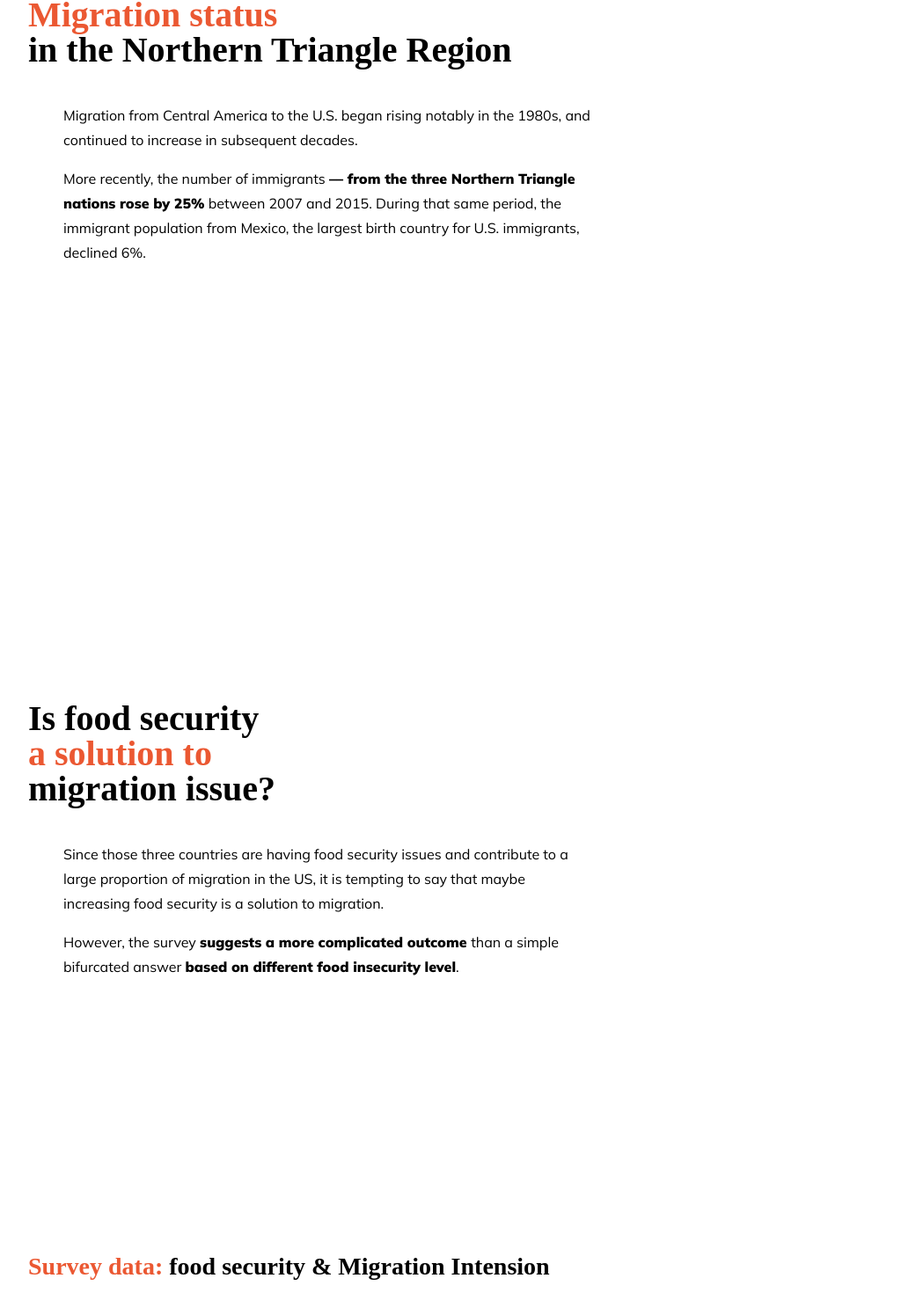
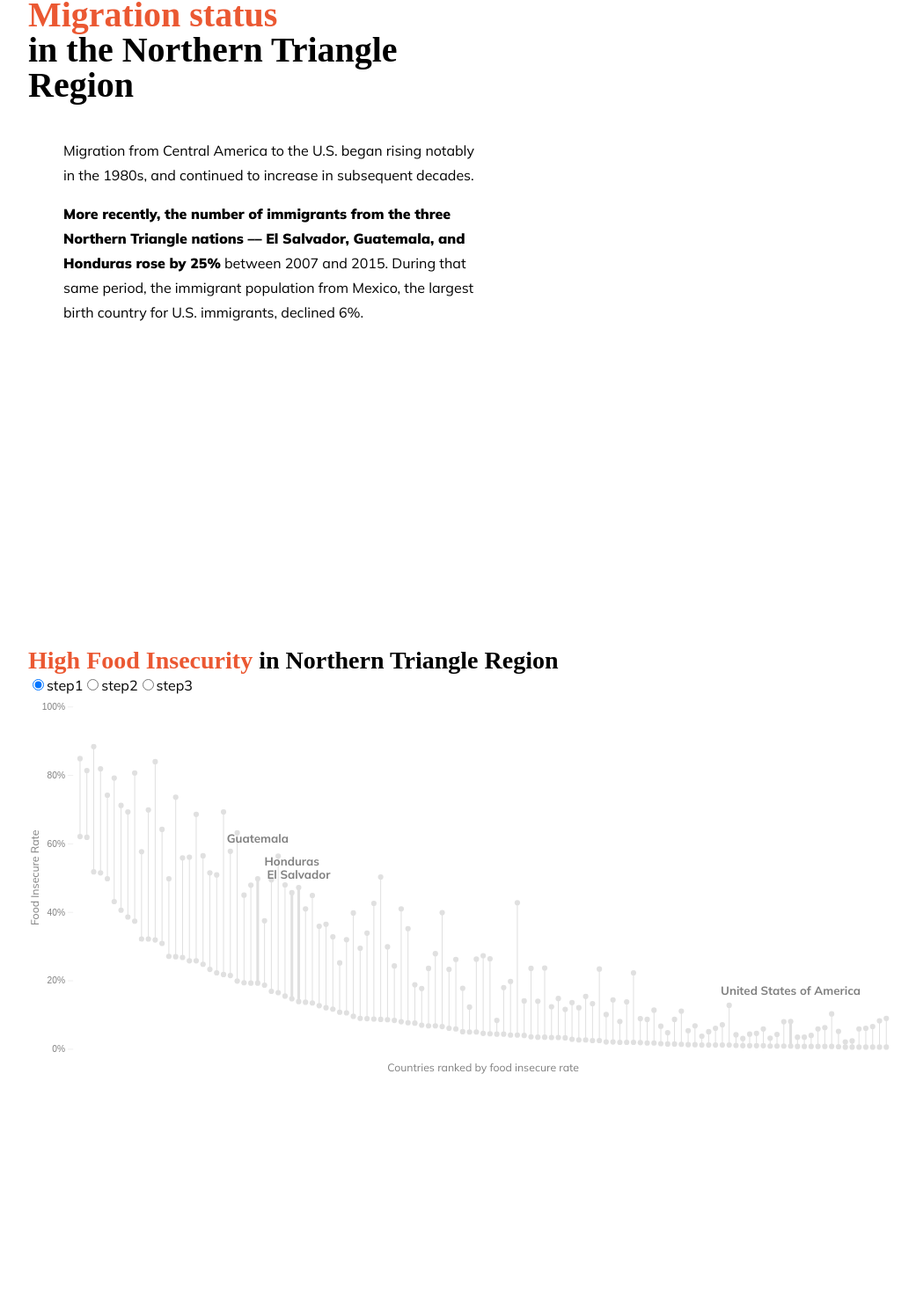
Before and after one commit to albatross97/food-mig, a React (Create React App) app: page / in a window 1280 px wide. Shown: the part 1043-2513 px from the top of the page at 88% size, without its empty margins (96-1137 px from the left). Built offline with nearby package versions, Linux system fonts and the light colour scheme; no server answers; a web font is replaced by a local one.

Commit message:
food chart update

```diff
--- a/src/components/DotChart.jsx
+++ b/src/components/DotChart.jsx
@@ -1,9 +1,9 @@
 import * as d3 from 'd3';
-import React, { useRef, useState, useEffect } from 'react';
+import { useRef, useEffect } from 'react';
 
 const DotChart = ({ nodes, step }) => {
-  const svgRef = React.useRef(null);
-  const tooltipRef = React.useRef(null);
+  const svgRef = useRef(null);
+  const tooltipRef = useRef(null);
 
   //d3 chart settings
   const width = 1000;
@@ -61,7 +61,7 @@ const DotChart = ({ nodes, step }) => {
   const tooltip = d3.select('#tooltip-survey').classed('hidden', true);
   const mouseover = function (event, d) {
     d3.select(this).attr('fill', '#ff6666').attr('r', 5);
-    console.log(d.x, event.layerX, event.pageX);
+    // console.log(d.x, event.layerX, event.pageX);
 
     tooltip
       .style('left', event.layerX + 15 + 'px')
--- /dev/null
+++ b/src/components/FoodChart.jsx
@@ -0,0 +1,237 @@
+import * as d3 from 'd3';
+import { useRef, useState, useEffect } from 'react';
+import fooddata from '../data/food-global.csv';
+
+const MARGIN = { TOP: 10, BOTTOM: 30, LEFT: 50, RIGHT: 40 };
+const WIDTH = 1000 - MARGIN.LEFT - MARGIN.RIGHT;
+const HEIGHT = 420 - MARGIN.TOP - MARGIN.BOTTOM;
+
+const COUNTRIES = [
+  'Honduras',
+  'El Salvador',
+  'Guatemala',
+  'United States of America',
+];
+const CIRCLE = { REGULAR: 3, SELECT: 5 };
+const LINE = { REGULAR: 1, SELECT: 3 };
+const COLOR = {
+  MODERATE_S: '#6bbaad',
+  SEVERE_S: '#eb5832',
+  MODERATE_R: '#DFEBE8',
+  SEVERE_R: '#EBD7D0',
+  GRAY: '#e0e0e0',
+  TEXT: '#808080',
+};
+
+const FoodChart = ({ step }) => {
+  const svgRef = useRef(null);
+  const gRef = useRef(null);
+  const tooltipRef = useRef(null);
+  const [data, setData] = useState([]);
+  const tooltip = d3.select(tooltipRef.current).classed('hidden', true);
+  const svg = d3
+    .select(svgRef.current)
+    .attr(
+      'viewBox',
+      `0 0 ${WIDTH + MARGIN.LEFT + MARGIN.RIGHT} ${
+        HEIGHT + MARGIN.TOP + MARGIN.BOTTOM
+      }`
+    )
+    .attr('preserveAspectRatio', 'xMinYMin meet');
+
+  const food_g = d3
+    .select(gRef.current)
+    .attr('transform', `translate(${MARGIN.LEFT}, ${MARGIN.TOP})`);
+
+  useEffect(() => {
+    d3.csv(fooddata).then((data) => {
+      const sorted = data
+        .sort((a, b) => d3.descending(+a.severe, +b.severe))
+        .map((d, index) => {
+          return { ...d, rank: index + 1 };
+        });
+      setData(sorted);
+    });
+  }, []);
+  useEffect(() => {
+    food_g.selectAll('*').remove();
+
+    const y = d3
+      .scaleLinear()
+      .domain([d3.min(data, (d) => d.severe), 100])
+      .nice()
+      .range([HEIGHT, 0]);
+
+    const x = d3
+      .scaleBand()
+      .domain(data.map((d) => d.country))
+      .range([0, WIDTH])
+      .padding(1);
+
+    const yaxis = food_g
+      .append('g')
+      .attr('class', 'yaxis')
+      .call(
+        d3
+          .axisLeft(y)
+          .ticks(5)
+          .tickFormat((d, i) => `${d}%`)
+      )
+      .style('color', COLOR.TEXT);
+
+    const ytitle = food_g
+      .append('text')
+      .attr('transform', 'rotate(-90)')
+      .attr('y', -MARGIN.LEFT)
+      .attr('x', -HEIGHT / 2)
+      .attr('dy', '1em')
+      .attr('font-size', '12px')
+      .style('fill', COLOR.TEXT)
+      .style('text-anchor', 'middle')
+      .text('Food Insecure Rate');
+
+    const xtitle = food_g
+      .append('text')
+      .attr(
+        'transform',
+        `translate(${WIDTH / 2}, ${HEIGHT + MARGIN.BOTTOM - 5})`
+      )
+      .style('text-anchor', 'middle')
+      .attr('font-size', '12px')
+      .style('fill', COLOR.TEXT)
+      .text('Countries ranked by food insecure rate');
+
+    const lines = food_g
+      .append('g')
+      .attr('class', 'lines')
+      .selectAll('line')
+      .data(data)
+      .enter()
+      .append('line')
+      .attr('class', (d) => `bellchart-${d.index}`)
+      .attr('x1', (d) => x(d.country))
+      .attr('x2', (d) => x(d.country))
+      .attr('y1', (d) => y(d.moderate))
+      .attr('y2', (d) => y(d.severe))
+      .attr('stroke', COLOR.GRAY)
+      .attr('stroke-width', (d) => {
+        return COUNTRIES.includes(d.country) ? LINE.SELECT : LINE.REGULAR;
+      });
+
+    const circleModerate = food_g
+      .append('g')
+      .attr('class', 'moderate-circles')
+      .selectAll('circle')
+      .data(data)
+      .join('circle')
+      .attr('cx', (d) => x(d.country))
+      .attr('cy', (d) => y(d.moderate))
+      .style('fill', COLOR.GRAY)
+      .attr('r', CIRCLE.REGULAR);
+
+    const circleSevere = food_g
+      .append('g')
+      .attr('class', 'severe-circles')
+      .selectAll('circle')
+      .data(data)
+      .join('circle')
+      .attr('cx', (d) => x(d.country))
+      .attr('cy', (d) => y(d.severe))
+      .style('fill', COLOR.GRAY)
+      .attr('r', CIRCLE.REGULAR);
+
+    const label = food_g
+      .append('g')
+      .attr('class', 'labels')
+      .selectAll('text')
+      .data(data.filter((d) => COUNTRIES.includes(d.country)))
+      .join('text')
+      .attr('y', (d) =>
+        d.country === 'El Salvador'
+          ? y(d.moderate) - 10
+          : d.country === 'Guatemala'
+          ? y(d.moderate) - 40
+          : y(d.moderate) - 30
+      )
+      .attr('x', (d) => x(d.country))
+      .attr('text-anchor', 'middle')
+      .attr('fill', COLOR.TEXT)
+      .attr('font-size', '13px')
+      .style('font-weight', 'bold')
+      .text((d) => d.country);
+
+    const rank = food_g
+      .append('g')
+      .attr('class', 'ranks')
+      .selectAll('text')
+      .data(data.filter((d) => COUNTRIES.includes(d.country)))
+      .join('text')
+      .attr('y', (d) =>
+        d.country === 'El Salvador' ? y(d.severe) + 30 : y(d.severe) + 20
+      )
+      .attr('x', (d) => x(d.country))
+      .attr('text-anchor', 'middle')
+
+      .style('fill', (d) =>
+        d.country === 'United States of America'
+          ? COLOR.MODERATE_S
+          : COLOR.SEVERE_S
+      )
+      .attr('font-size', '13px')
+      .style('font-weight', 'bold')
+      .text((d) => '#' + d.rank)
+      .style('opacity', 0);
+
+    if (step == 2) {
+      circleSevere
+        .transition()
+        .ease(d3.easeCubicIn)
+        .duration(500)
+        .style('fill', (d) =>
+          !COUNTRIES.includes(d.country)
+            ? COLOR.GRAY
+            : d.country === 'United States of America'
+            ? COLOR.MODERATE_S
+            : COLOR.SEVERE_S
+        );
+
+      label
+        .transition()
+        .ease(d3.easeCubicIn)
+        .duration(500)
+        .style('fill', (d) =>
+          d.country === 'United States of America'
+            ? COLOR.MODERATE_S
+            : COLOR.SEVERE_S
+        );
+
+      rank.transition().ease(d3.easeCubicIn).duration(500).style('opacity', 1);
+    } else if (step == 3) {
+      circleModerate
+        .transition()
+        .ease(d3.easeCubicIn)
+        .duration(500)
+        .style('fill', (d) =>
+          COUNTRIES.includes(d.country) ? COLOR.MODERATE_S : COLOR.MODERATE_R
+        );
+
+      circleSevere
+        .transition()
+        .ease(d3.easeCubicIn)
+        .duration(500)
+        .style('fill', (d) =>
+          COUNTRIES.includes(d.country) ? COLOR.SEVERE_S : COLOR.SEVERE_R
+        );
+    }
+  }, [data, step]);
+
+  return (
+    <div id="food-container">
+      <div id="tooltip-food" className="hidden" ref={tooltipRef}></div>
+      <svg className="food-chart" ref={svgRef}>
+        <g ref={gRef} />
+      </svg>
+    </div>
+  );
+};
+export default FoodChart;
--- a/src/components/MapChart.jsx
+++ b/src/components/MapChart.jsx
@@ -13,7 +13,7 @@ const MapChart = () => {
   const svgRef = React.useRef(null);
   const svg = d3
     .select(svgRef.current)
-    .attr('viewBox', '0 0 900 500')
+    .attr('viewBox', '0 0 900 480')
     .attr('preserveAspectRatio', 'xMinYMin meet');
   const tooltip = d3.select(tooltipRef.current);
 
--- a/src/pages/1Map.tsx
+++ b/src/pages/1Map.tsx
@@ -14,8 +14,11 @@ const IntroMap = () => {
             the 1980s, and continued to increase in subsequent decades.
           </p>
           <p>
-            More recently, the number of immigrants{' '}
-            <span>–– from the three Northern Triangle nations rose by 25%</span>{' '}
+            <span>
+              More recently, the number of immigrants from the three Northern
+              Triangle nations –– El Salvador, Guatemala, and Honduras rose by
+              25%
+            </span>{' '}
             between 2007 and 2015. During that same period, the immigrant
             population from Mexico, the largest birth country for U.S.
             immigrants, declined 6%.
--- a/src/pages/3Mig2Action.tsx
+++ b/src/pages/3Mig2Action.tsx
@@ -52,7 +52,7 @@ const Mig2Action = () => {
           </h3>
           <p>
             Instead of asking only the desire to migrate, we look into more
-            detailed aspects of migration other than intension, such as plan and
+            detailed aspects of migration other than intention, such as plan and
             preparation. These factors serve as a stronger indicator for the
             migration action. We explore the relationship of these factors with
             food security level.
--- a/src/pages/6Summary.tsx
+++ b/src/pages/6Summary.tsx
@@ -7,7 +7,7 @@ const Summary = () => {
           <strong>Limited Impact of Food Security</strong>
           <p>
             To conclude, food insecurity has limited impact on migration issue.
-            The correlation between food security and migration intension and
+            The correlation between food security and migration intention and
             action are not significant in these three countries.
           </p>
           <strong>Food Insecurity and Migration</strong>
--- a/src/pages/App.tsx
+++ b/src/pages/App.tsx
@@ -13,6 +13,7 @@ import Summary from './6Summary';
 import ProgressBar from '../components/ProgressBar';
 import Footer from './7Footer';
 import DotSurvey from '../scrolls/2DotSurvey';
+import FoodInsecure from '../scrolls/1Food';
 
 function App() {
   return (
@@ -20,6 +21,7 @@ function App() {
       <ProgressBar />
       <Title />
       <IntroMap />
+      <FoodInsecure />
       <Food2Mig />
       <DotSurvey />
       <Mig2Action />
--- /dev/null
+++ b/src/scrolls/1Food.jsx
@@ -0,0 +1,37 @@
+import FoodChart from '../components/FoodChart.jsx';
+import { useState } from 'react';
+
+const FoodInsecure = () => {
+  const [step, setStep] = useState(1);
+  const handleStep = (e) => {
+    setStep(e.target.value);
+  };
+
+  return (
+    <div className="u-section dot">
+      <div className="u-container">
+        <h4>
+          <span className="u-red">High Food Insecurity</span> in Northern
+          Triangle Region
+        </h4>
+        <div className="btn-group" onChange={handleStep}>
+          <label>
+            <input type="radio" value="1" name="tag" defaultChecked />
+            <span className="1">step1</span>
+          </label>
+          <label>
+            <input type="radio" value="2" name="tag" />
+            <span className="2">step2</span>
+          </label>
+          <label>
+            <input type="radio" value="3" name="tag" />
+            <span className="3">step3</span>
+          </label>
+        </div>
+        <FoodChart step={step} />
+      </div>
+    </div>
+  );
+};
+
+export default FoodInsecure;
--- a/src/scrolls/2DotSurvey.jsx
+++ b/src/scrolls/2DotSurvey.jsx
@@ -24,7 +24,7 @@ const DotSurvey = () => {
       <div className="u-container ">
         <h4>
           <span className="u-red">Survey data: </span> food security & Migration
-          Intension
+          Intention
         </h4>
         <p> {'>>'} Hover a dot to view survey participant's information</p>
 
--- a/src/scrolls/4Grid.tsx
+++ b/src/scrolls/4Grid.tsx
@@ -6,9 +6,9 @@ const Grid = () => {
       <div className="u-container">
         <h4>Food security & migration intention</h4>
         {legend}
-      </div>
-      <div className="charts">
-        <GridChart />
+        <div className="charts">
+          <GridChart />
+        </div>
       </div>
     </div>
   );
--- a/src/scss/components/_dotchart.scss
+++ b/src/scss/components/_dotchart.scss
@@ -40,9 +40,7 @@
         font-weight: bold;
       }
     }
-    .hidden {
-      opacity: 0;
-    }
+
     .migLabel2,
     .cariLabel2,
     .surveyLabel2 {
--- a/src/scss/utilities.scss
+++ b/src/scss/utilities.scss
@@ -38,7 +38,7 @@
   --xl: 40px;
   --xxl: 60px;
   --section-padding: 10%;
-  --card-width: 50%;
+  --card-width: 40%;
 }
 
 @media (max-width: 600px) {
@@ -170,3 +170,13 @@ strong {
 .hidden {
   opacity: 0;
 }
+
+.yaxis {
+  path {
+    display: none;
+  }
+
+  line {
+    stroke: var(--grey-light);
+  }
+}
```
